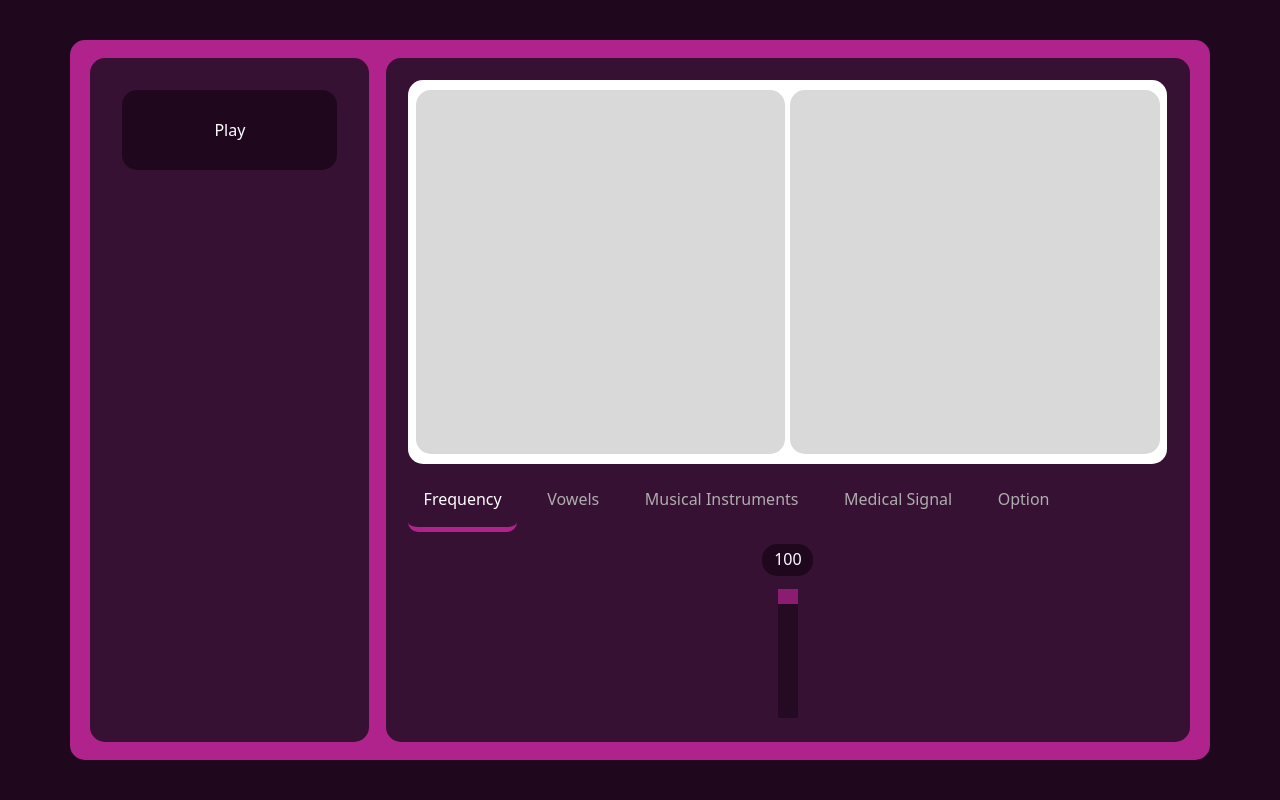
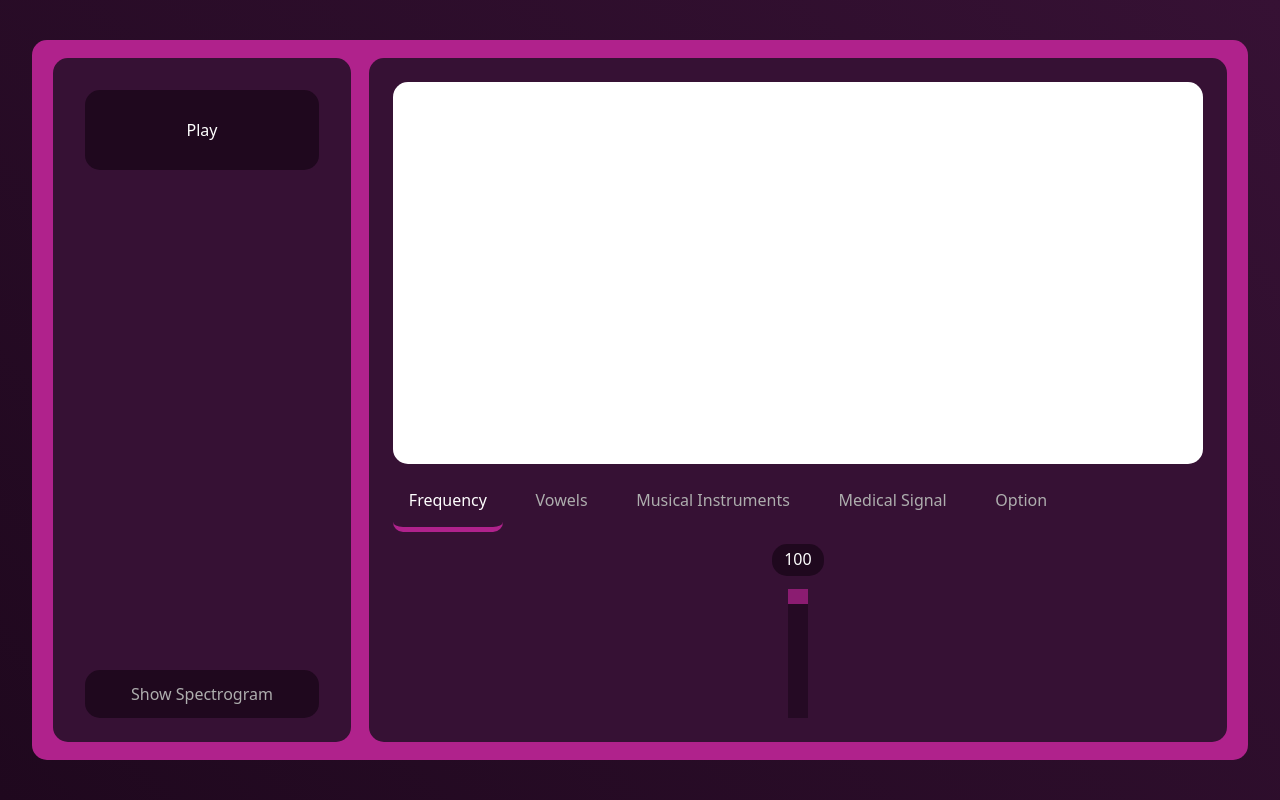
Before and after one commit to YousefKadry/DSP_Task2_Team00, a Flask app: page / in a window 1280 px wide. Run offline with Flask 2, Linux system fonts and the light colour scheme; parts of the project's set-up code (start-up, migrations or seed data) failed here and were passed over; some libraries are stand-ins or nearby versions.

Commit message:
add show spectrogram option

```diff
--- a/Equalizer/static/css/index.css
+++ b/Equalizer/static/css/index.css
@@ -9,11 +9,13 @@
 }
 
 body{
-    background-color: var(--darkest-color) !important;
+    background-image: linear-gradient(45deg,var(--darkest-color) 0,var(--primary-color) 100%) !important;
+    height: 100vh;
+    user-select: none;
 }
 
 .container{
-    width: 90vw !important;
+    max-width: 95vw !important;
     height: 90vh;
     background-color: var(--sec-color);
     position: relative;
@@ -33,6 +35,7 @@
     background-color: var(--primary-color);
     border-radius: var(--border-radius);
     width: 25%;
+    position: relative;
 }
 
 .control input#play-btn{
@@ -59,6 +62,42 @@
     width: 72%;
 }
 
+.fig-mode{
+    background-color: var(--darkest-color);
+    color: var(--inactive-text);
+    border-radius: var(--border-radius);
+    width: calc(100% - 4rem);
+    height: 6vh;
+    line-height: 1;
+    padding: 1rem;
+    text-align: center;
+    cursor: pointer;
+    transition: 0.3s;
+    position: absolute;
+    bottom: 3vh;
+    left: 50%;
+    transform: translateX(-50%);
+}
+
+.fig-mode-active{
+    background-color: var(--sec-color);
+    color: var(--active-text);
+}
+
+.fig-mode:hover{
+    background-color: var(--hover-color);
+    color: var(--active-text);
+}
+
+.fig-mode-active:hover{
+    background-color: var(--sec-color);
+    color: var(--active-text);
+}
+
+.spctrogram{
+    display: none;
+}
+
 .sig .fig{
     width: 100%;
     height: 60%;
@@ -69,6 +108,7 @@
     margin-left: auto;
     padding: 0.3rem;
     display: flex;
+    flex-wrap: wrap;
 }
 
 .figure-container {
@@ -76,7 +116,6 @@
 }
 
 .sig .fig .figure-container .figure{
-    background-color: rgb(218, 217, 217);
     border-radius: var(--border-radius);
     width: 100%;
     height: 100%;
--- a/Equalizer/static/js/main.js
+++ b/Equalizer/static/js/main.js
@@ -57,6 +57,33 @@
     }
 });
 
+/*################################ Show Spectrogram ################################*/
+let figMode = document.querySelector(".fig-mode")
+let spectroGram = document.getElementsByClassName("spctrogram")
+let showSpectro = function() {
+    for(i = 0; i < spectroGram.length; i++){
+        spectroGram[i].style.display = "block"
+    }
+}
+let hideSpectro = function() {
+    for(i = 0; i < spectroGram.length; i++){
+        spectroGram[i].style.display = "none"
+    }
+}
+
+figMode.addEventListener("click", (e) => {
+    if(e.target.classList[1] != "fig-mode-active"){
+        e.target.classList.add("fig-mode-active")
+        e.target.innerHTML = "Hide Spectrogram"
+        setTimeout(() => {  showSpectro(); }, 10);
+        layout.height = 165
+    } else {
+        e.target.classList.remove("fig-mode-active")
+        e.target.innerHTML = "Show Spectrogram"
+        layout.height = 350
+        hideSpectro()
+    }
+})
 
 var slidersValue = document.getElementsByClassName("slider-value")
 document.addEventListener('input', (e) => {
@@ -75,9 +102,9 @@
 let signal = {x:[], y:[], mode: "lines", type: "line", name:'newSignal'}
 let originalSignal = {x:[], y:[], mode: "lines", type: "line", name:'origSignal'}
 var layout = {
-    width: 435,
-    height: 360,
-    margin: {l:50, r:50, b:100, t:100, pad:4},
+    width: 540,
+    height: 350,
+    margin: {l:50, r:50, b:25, t:25, pad:1},
     xaxis:{range:[0-.025,0]}
 }
 
--- a/Equalizer/static/js/utilites.js
+++ b/Equalizer/static/js/utilites.js
@@ -159,6 +159,8 @@
     // Plotly.newPlot(plotName, [{x:[0], y:[0]}] , layout)
     Plotly.newPlot('plot1', [signal], layout)
     Plotly.newPlot('plot2', [originalSignal], layout)
+    Plotly.newPlot('plot3', [signal], layout)
+    Plotly.newPlot('plot4', [originalSignal], layout)
 
 
     let cnt =  0 - .05
@@ -178,6 +180,8 @@
                 layout['xaxis']= range
                 Plotly.relayout('plot1', layout)
                 Plotly.relayout('plot2', layout)
+                Plotly.relayout('plot3', layout)
+                Plotly.relayout('plot4', layout)
             }
         }
         else{
--- a/Equalizer/templates/index.html
+++ b/Equalizer/templates/index.html
@@ -16,17 +16,30 @@
     <div class="container">
         <div class="control">
             <input type="button" id="play-btn" value="Play">
+            <div class="fig-mode">
+                Show Spectrogram
+            </div>
         </div>
         <div class="sig">
             <div class="fig">
                 <div class="figure-container col-6">
                     <div class="figure">
                         <div id="plot1" class="myPlot"></div>
+                        <div id="plot3" class="myPlot spctrogram"></div>
                     </div>
                 </div>
                 <div class="figure-container col-6">
                     <div class="figure">
                          <div id="plot2" class="myPlot"></div>
+                         <div id="plot4" class="myPlot spctrogram"></div>
+                     </div>
+                 </div>
+                <div class="figure-container col-6">
+                    <div class="figure">
+                    </div>
+                </div>
+                <div class="figure-container col-6">
+                    <div class="figure">
                      </div>
                  </div>
             </div>
```
Also changed, not shown: 1 other file.
